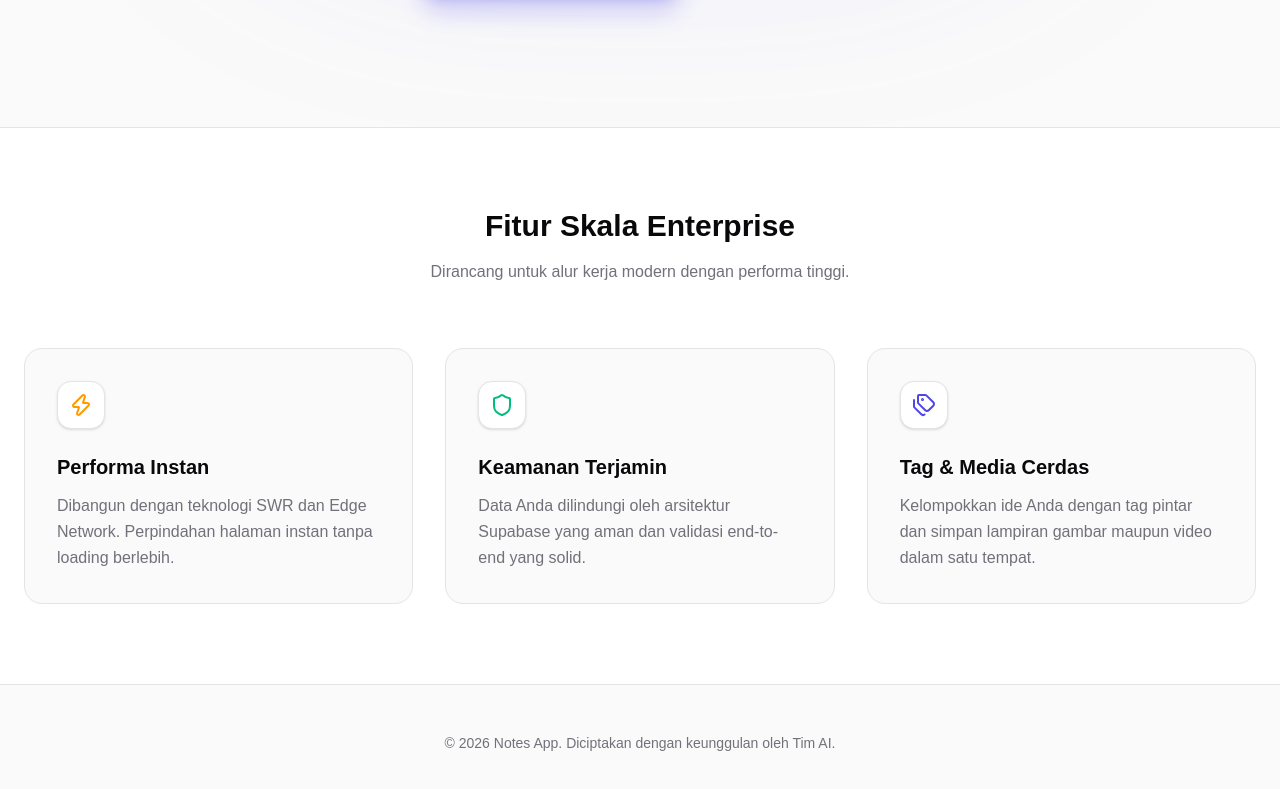
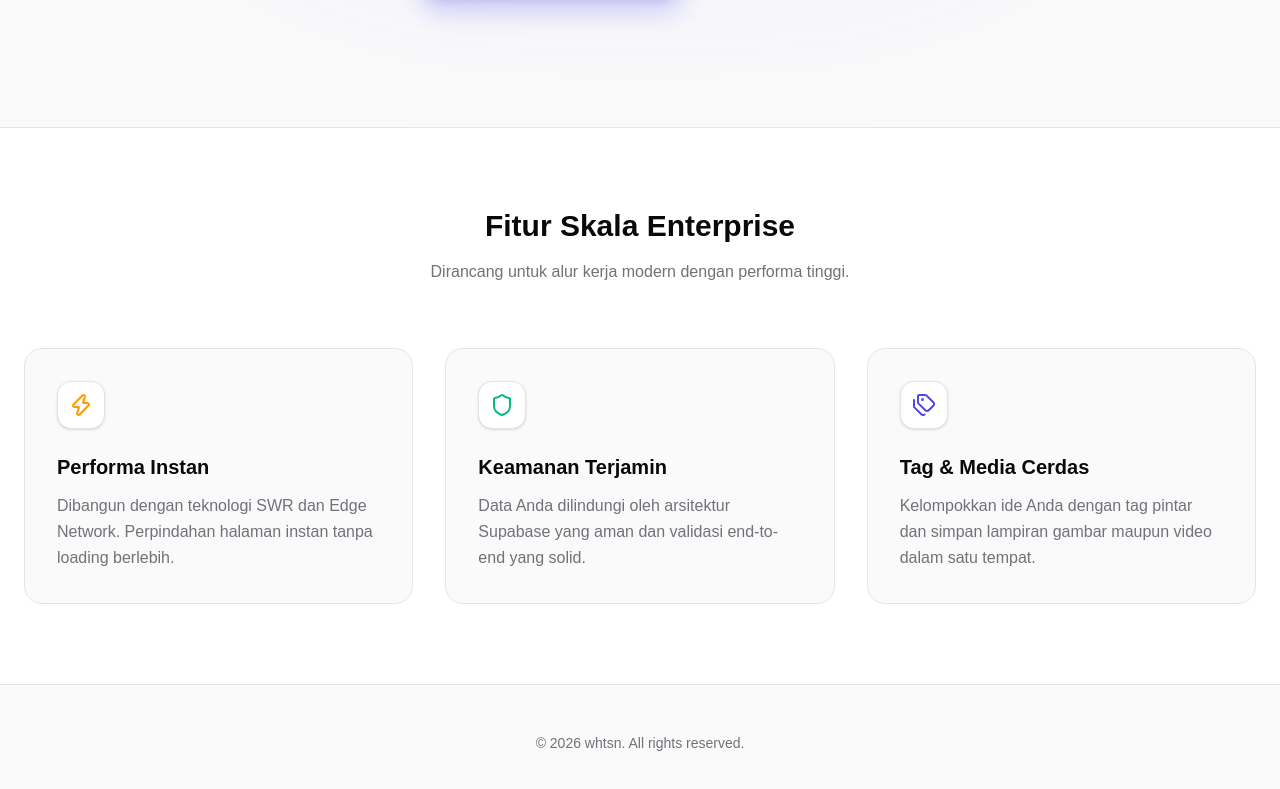
Before and after one commit to WahyutegarNugroho/notesapp, a Next.js app: page / in a window 1280 px wide. Shown: the part 755-1544 px from the top of the page. Built offline with nearby package versions, Linux system fonts and the light colour scheme; no server answers.

Commit message:
Update footer text in landing page

```diff
--- a/src/pages/index.tsx
+++ b/src/pages/index.tsx
@@ -103,7 +103,7 @@ export default function Welcome() {
 
       {/* Footer */}
       <footer className="bg-card py-12 border-t border-border text-center text-muted-foreground text-sm">
-        <p>© 2026 Notes App. Diciptakan dengan keunggulan oleh Tim AI.</p>
+        <p>© 2026 whtsn. All rights reserved.</p>
       </footer>
     </div>
   );
```
